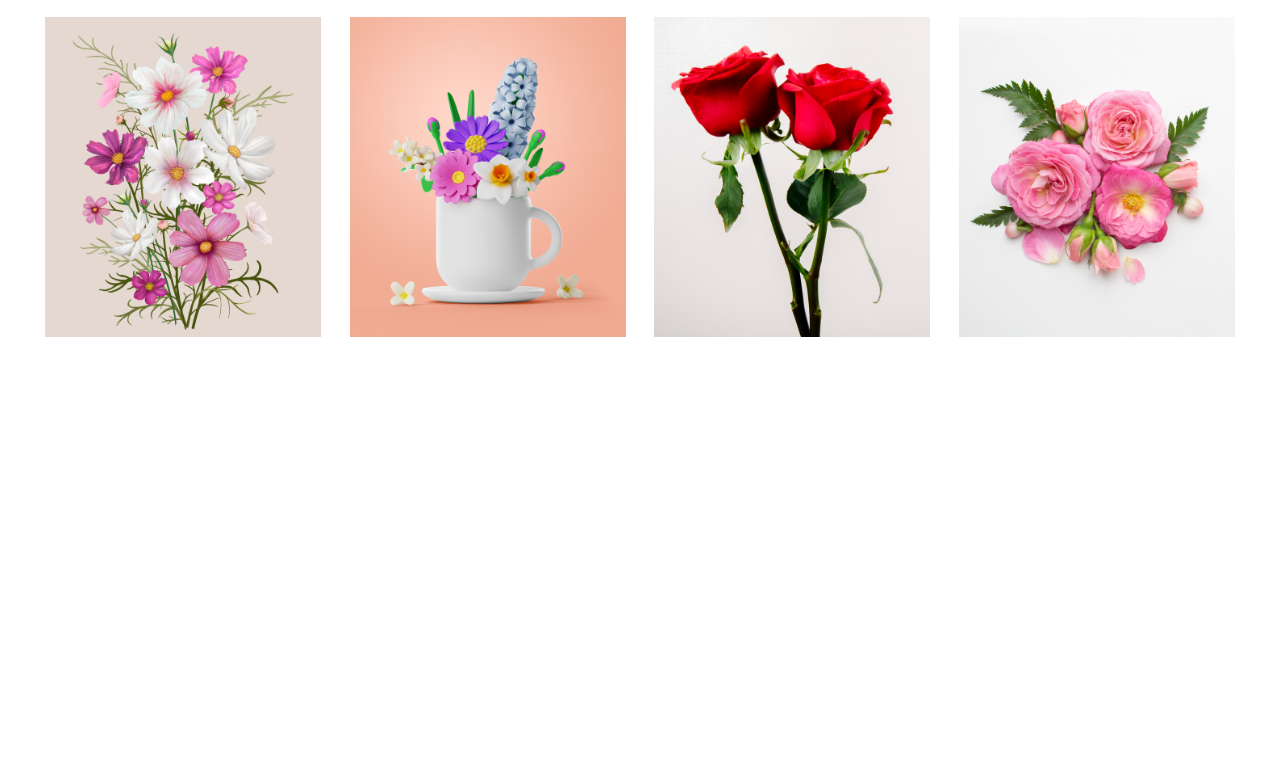
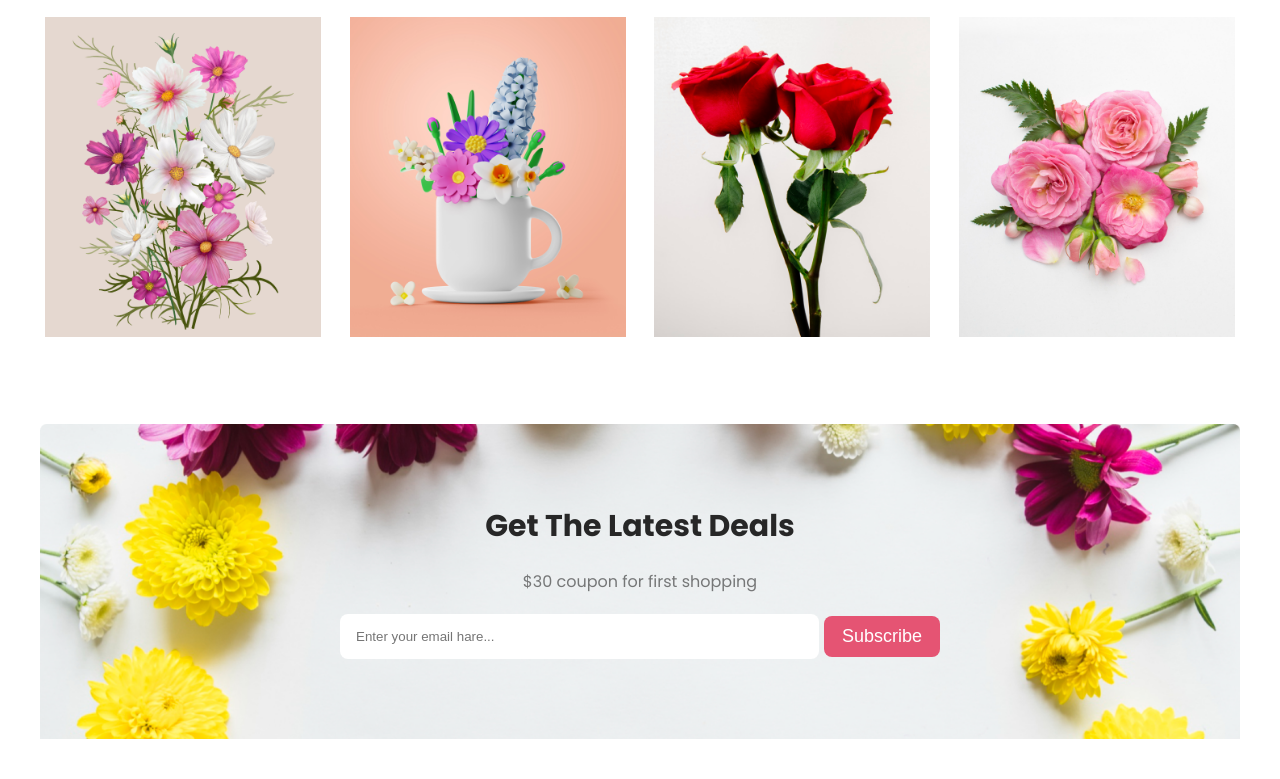
Before and after one commit to monishatBaishnab/flower-shop-assignment, a plain HTML site: page index.html in a window 1280 px wide. Shown: the part 2195-2974 px from the top of the page. Before the commit the page ends 2579 px from the top, so only its background shows below. Drawn offline with Linux system fonts and the light colour scheme.

Commit message:
Add subscribe section structure and styles.

```diff
--- a/assets/css/style.css
+++ b/assets/css/style.css
@@ -213,3 +213,32 @@ section {
     width: 100%;
     height: 100%;
 }
+
+/* subscribe section style start */
+
+.subscribe .container{
+    background-image: url('../images/Rectangle\ 9.png');
+    background-repeat: no-repeat;
+    background-position: top center;
+    background-size: cover;
+    padding: 80px 0;
+}
+.subscribe main form{
+    max-width: 50%;
+    display: flex;
+    align-items: center;
+    justify-content: center;
+    margin: 0 auto;
+    gap: 5px;
+}
+.subscribe main input{
+    padding: 15px 16px;
+    border: 0;
+    border-radius: 8px;
+    background: #FFF;
+    width: 100%;
+}
+.subscribe main input:focus{
+    outline: 0;
+    border: 0;
+}
--- a/index.html
+++ b/index.html
@@ -148,6 +148,24 @@
     <!-- End social section -->
 
 
+    <!-- Start subscribe section -->
+    <section class="subscribe">
+        <div class="container">
+            <div class="section-title">
+                <h3>Get The Latest Deals</h3>
+                <p>$30 coupon for first shopping</p>
+            </div>
+            <main>
+                <form>
+                    <input type="email" name="email" id="email" placeholder="Enter your email hare...">
+                    <button type="submit" class="btn">Subscribe</button>
+                </form>
+            </main>
+        </div>
+    </section>
+    <!-- End subscribe section -->
+
+
 </body>
 
 </html>
```
